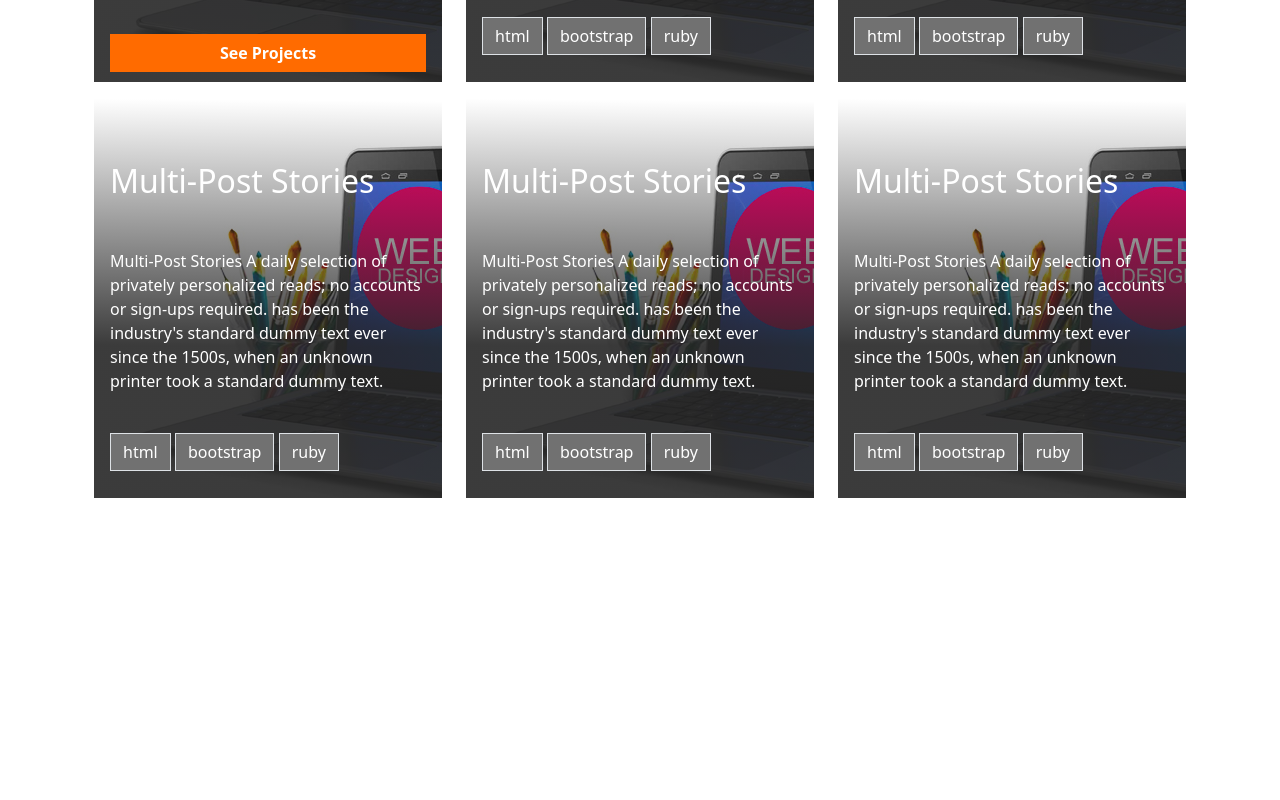
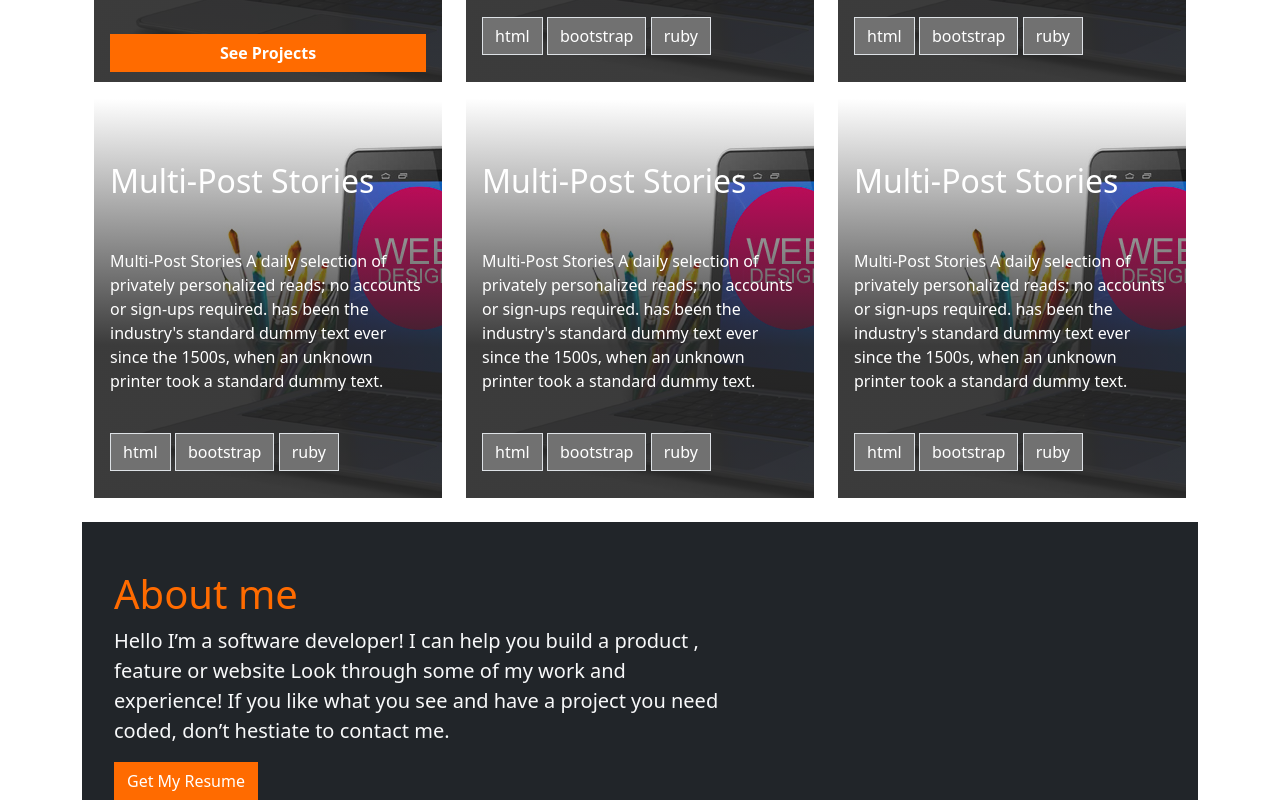
Before and after one commit to alexiscyber14/mic-bootstrap, a plain HTML site: page index.html in a window 1280 px wide. Shown: the part 1527-2327 px from the top of the page. Before the commit the page ends 2073 px from the top, so only its background shows below. Drawn offline with nearby package versions, Linux system fonts and the light colour scheme; files whose address does not match are found by name.

Commit message:
Add about me section

```diff
--- a/custom.css
+++ b/custom.css
@@ -1,24 +1,29 @@
-.linear{
-    background:
-    linear-gradient(
+.linear {
+  background: linear-gradient(
       180.45deg,
       rgba(38, 38, 38, 0) 0.75%,
       rgba(38, 38, 38, 0.9) 61.94%
     ),
-    url('web.jpg');
-    background-position: cover;
-}.ounce{
-background-color: rgb(113, 113, 113);
-color: white;
-border: none;
-outline-style: none;
+    url("web.jpg");
+  background-position: cover;
 }
-.ounce:hover{
+.ounce {
+  background-color: rgb(113, 113, 113);
+  color: white;
+  border: none;
+  outline-style: none;
+}
+.ounce:hover {
   background-color: orange;
   color: white;
-}.aunt{
+}
+.aunt {
   margin-top: 18rem;
   width: 100%;
   text-transform: capitalize;
   font-weight: 700;
 }
+.resume {
+  background-color: #ff6b00;
+  color: #fff;
+}
--- a/index.html
+++ b/index.html
@@ -193,10 +193,21 @@
                 </div>
             </div>
           </div>
+          <div class="container-xxl bg-dark mt-4">
+            <div class="container">
+
+
+             <div class="row mt-5 ps-2">
+      <div class="col col-lg-7">
+        <h1 class="fs-1" style="color: #ff6b00;">About me</h1>
+        <p class="text-light fs-5">Hello I’m a software developer! I can help you build a product , feature or website Look through some of my work and experience! If you like what you see and have a project you need coded, don’t hestiate to contact me.</p>
+        <button class="btn resume text-capitalize rounded-0" type="button">Get My Resume</button>
+        </div>
+      </div>
+    </div>
+          </div>
 
       </div>
 </div>
-<br>
-<br>
   </body>
 </html>
```
